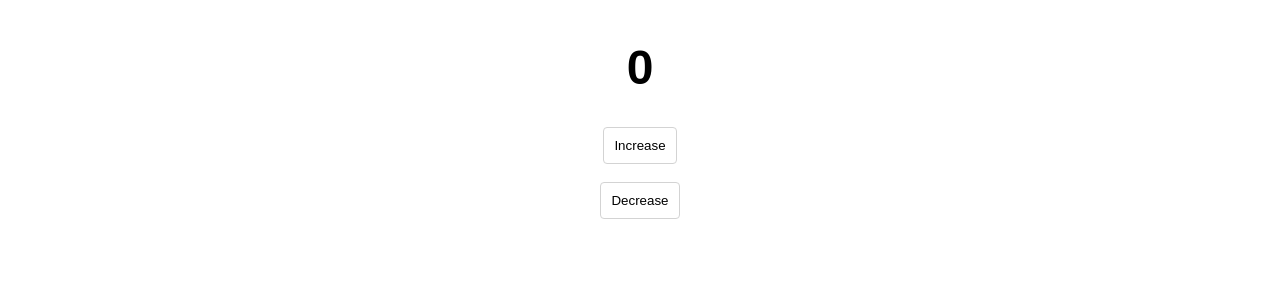
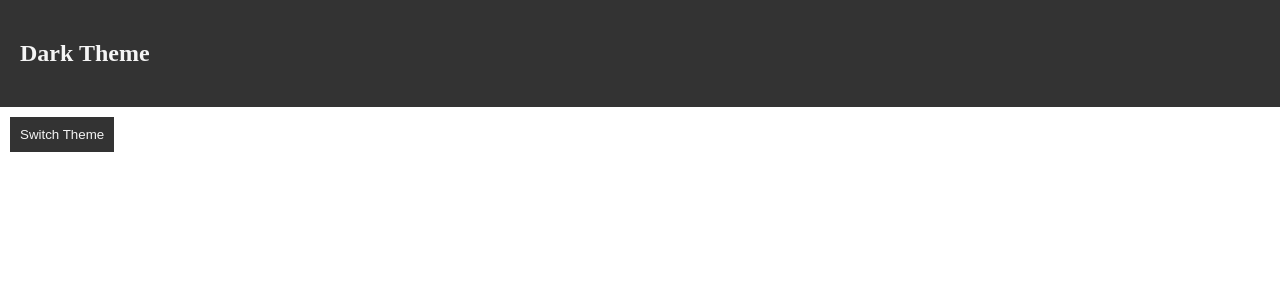
Before and after one commit to porjotooon/react-practice, a React (Create React App) app: page / in a window 1280 px wide. Shown: the top 300 px of the page. Built offline with nearby package versions, Linux system fonts and the light colour scheme.

Commit message:
useContext practice session

```diff
--- a/public/style.css
+++ b/public/style.css
@@ -1,29 +1,24 @@
 body {
-    font-family: Arial, Helvetica, sans-serif;
+    margin: 0;
+    padding: 0;
 }
 
-div {
-    display: flex;
-    flex-direction: column;
-    align-items: center;
-    justify-content: center;
-}
-
-h1 {
-    font-size: 3em;
+header {
+    padding: 20px;
 }
 
 button {
-    border: 1px solid lightgray;
-    background-color: transparent;
     padding: 10px;
-    border-radius: 4px;
+    border: none;
+    margin: 10px;
 }
 
-button:hover {
-    cursor: pointer;
+.dark-theme {
+    background-color: #333333;
+    color: whitesmoke;
 }
 
-button:focus {
-    outline:0;
+.light-theme {
+    background-color: whitesmoke;
+    color: #333333;
 }
--- a/src/App.js
+++ b/src/App.js
@@ -1,24 +1,14 @@
-import React, {useState} from "react"
+import React from "react"
 
+import Header from "./Header"
+import Button from "./Button"
 
-const App = () => {
-    const [ count, setCount ] = useState(0)
-
-    function increment(){
-        setCount(prevCount => prevCount + 1)
-    }
-
-    function deccrement(){
-        setCount(prevCount => prevCount - 1)
-    }
-
+function App() {
     return (
-            <div>
-                <h1>{ count }</h1>
-                <button onClick={increment}>Increase</button>
-                <br></br>
-                <button onClick={deccrement}>Decrease</button>
-            </div>
+        <div>
+            <Header />
+            <Button />
+        </div>
     )
 }
 
--- /dev/null
+++ b/src/Button.js
@@ -0,0 +1,14 @@
+import React from "react"
+import {ThemeContextConsumer} from "./themeContext"
+
+function Button(props) {
+    return (
+        <ThemeContextConsumer>
+            {context => (
+                <button onClick={context.toggleTheme} className={`${context.theme}-theme`}>Switch Theme</button>
+            )}
+        </ThemeContextConsumer>
+    )
+}
+
+export default Button
--- /dev/null
+++ b/src/Header.js
@@ -0,0 +1,16 @@
+import React, {Component} from "react"
+import {ThemeContextConsumer} from "./themeContext"
+
+function Header(props) {
+    return (
+        <ThemeContextConsumer>
+            {context => (
+                <header className={`${context.theme}-theme`}>
+                    <h2>{context.theme === "light" ? "Light" : "Dark"} Theme</h2>
+                </header>
+            )}
+        </ThemeContextConsumer>
+    )
+}
+
+export default Header
--- a/src/index.js
+++ b/src/index.js
@@ -1,8 +1,12 @@
 import React from "react"
 import ReactDOM from "react-dom"
+
 import App from "./App"
+import {ThemeContextProvider} from "./themeContext"
 
 ReactDOM.render(
-        <App />,
+    <ThemeContextProvider>
+        <App />
+    </ThemeContextProvider>,
     document.getElementById("root")
 )
--- /dev/null
+++ b/src/themeContext.js
@@ -0,0 +1,33 @@
+import React, {Component} from "react"
+const {Provider, Consumer} = React.createContext()
+
+/**
+ * Challenge:
+ * 1) Add state to hold the current theme
+ * 2) Add a method for flipping the state between light and dark
+ *
+ */
+
+class ThemeContextProvider extends Component {
+    state = {
+        theme: "dark"
+    }
+
+    toggleTheme = () => {
+        this.setState(prevState => {
+            return {
+                theme: prevState.theme === "light" ? "dark" : "light"
+            }
+        })
+    }
+
+    render() {
+        return (
+            <Provider value={{theme: this.state.theme, toggleTheme: this.toggleTheme}}>
+                {this.props.children}
+            </Provider>
+        )
+    }
+}
+
+export {ThemeContextProvider, Consumer as ThemeContextConsumer}
```
Also changed, not shown: public/robots.txt (deleted).
